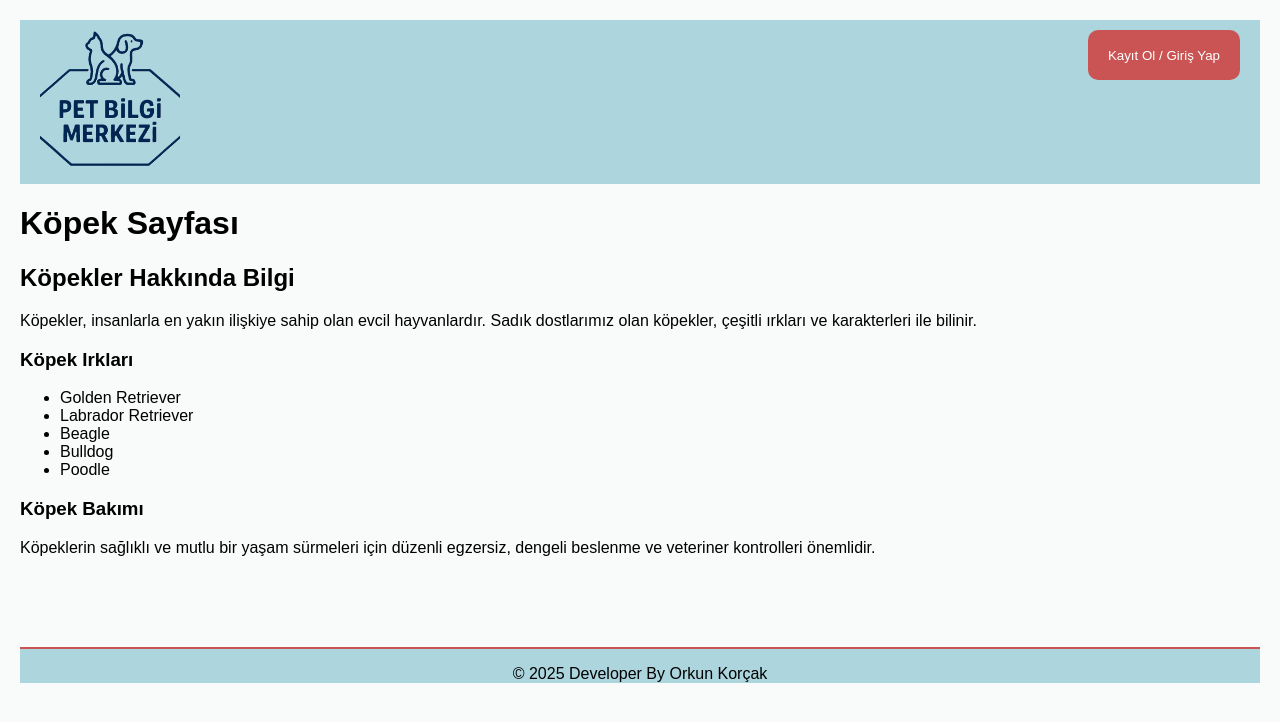
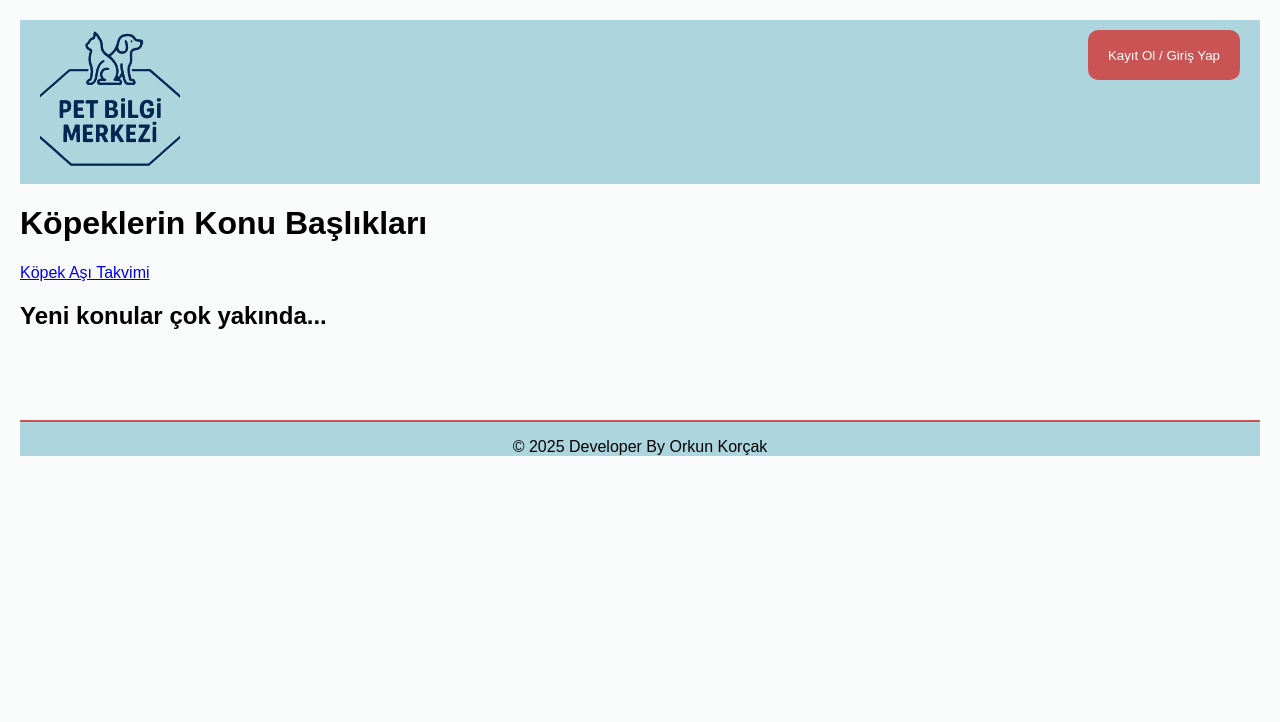
Before and after one commit to orkunkorcak/petbilgimerkezi, a React (Vite) app: page /kopek in a window 1280 px wide. Shown: the top 722 px of the page. Built offline with nearby package versions, Linux system fonts and the light colour scheme; a web font is replaced by a local one.

Commit message:
kedi ve köpek sayfaları düzenlendi

```diff
--- a/src/components/catPageContent/CatPageContent.jsx
+++ b/src/components/catPageContent/CatPageContent.jsx
@@ -1,15 +1,15 @@
+import { Link } from "react-router-dom";
+
 const CatPageContent = () => {
   return (
-    <div>
-      <h2>Kedi Sayfası İçeriği</h2>
-      <p>Bu sayfa kediler hakkında bilgi içermektedir.</p>
-      <ul>
-        <li>Kedilerin bakımı</li>
-        <li>Kedilerin beslenmesi</li>
-        <li>Kedilerin sağlığı</li>
-        <li>Kedilerle oyun oynama</li>
-      </ul>
-    </div>
+    <>
+      <div>
+      <Link to= "/kedi-asi-takvimi" >Kedi Aşı Takvimi</Link>
+
+      </div>
+      <h2>Yeni konular çok yakında...</h2>
+
+    </>
   );
 }
 export default CatPageContent;
--- a/src/components/dogPageContent/DogPageContent.jsx
+++ b/src/components/dogPageContent/DogPageContent.jsx
@@ -1,19 +1,13 @@
+import { Link } from "react-router-dom";
+
 const DogPageContent = () => {
   return (
-    <div>
-      <h2>Köpekler Hakkında Bilgi</h2>
-      <p>Köpekler, insanlarla en yakın ilişkiye sahip olan evcil hayvanlardır. Sadık dostlarımız olan köpekler, çeşitli ırkları ve karakterleri ile bilinir.</p>
-      <h3>Köpek Irkları</h3>
-      <ul>
-        <li>Golden Retriever</li>
-        <li>Labrador Retriever</li>
-        <li>Beagle</li>
-        <li>Bulldog</li>
-        <li>Poodle</li>
-      </ul>
-      <h3>Köpek Bakımı</h3>
-      <p>Köpeklerin sağlıklı ve mutlu bir yaşam sürmeleri için düzenli egzersiz, dengeli beslenme ve veteriner kontrolleri önemlidir.</p>
-    </div>
+    <>
+      <div>
+        <Link to="/kopek-asi-takvimi">Köpek Aşı Takvimi</Link>
+        <h2>Yeni konular çok yakında...</h2>
+      </div>
+    </>
   );
 }
 export default DogPageContent;
--- a/src/pages/kedi/CatPage.jsx
+++ b/src/pages/kedi/CatPage.jsx
@@ -6,7 +6,7 @@ const CatPage = () => {
   return (
     <>
       <Navigation />
-      <h1>Kedi Sayfası</h1>
+      <h1>Kedilerin Konu Başlıkları</h1>
       <CatPageContent />
       <Outlet />
     </>
--- a/src/pages/köpek/DogPage.jsx
+++ b/src/pages/köpek/DogPage.jsx
@@ -7,7 +7,7 @@ const DogPage = () => {
   return (
     <>
       <Navigation />
-      <h1>Köpek Sayfası</h1>
+      <h1>Köpeklerin Konu Başlıkları</h1>
       <DogPageContent />
       <Outlet />
     </>
```
